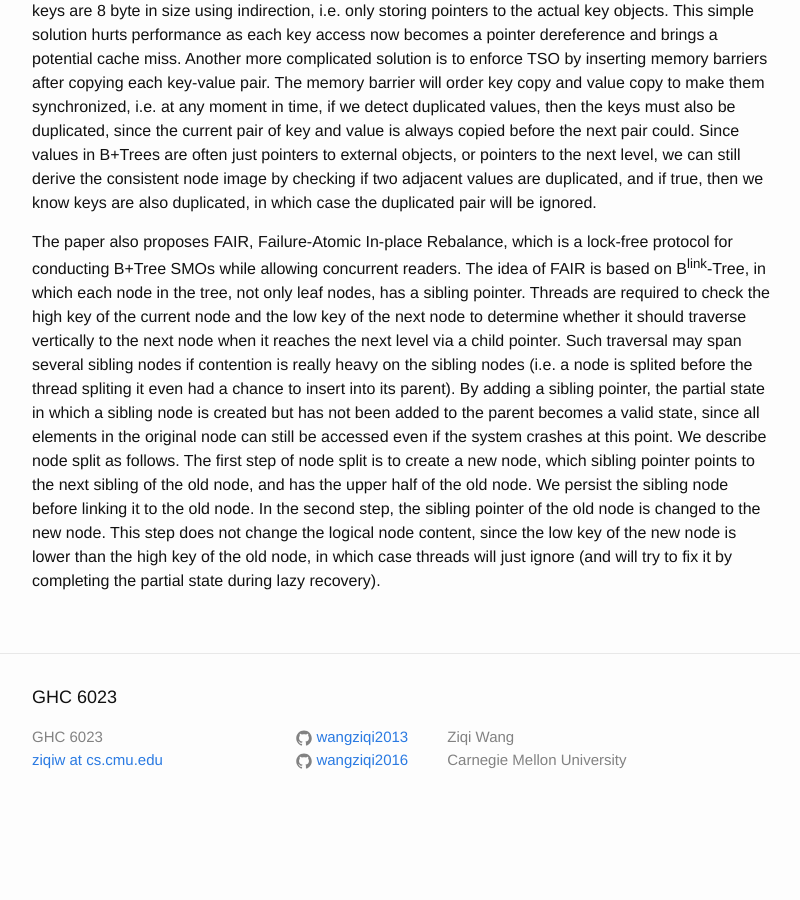
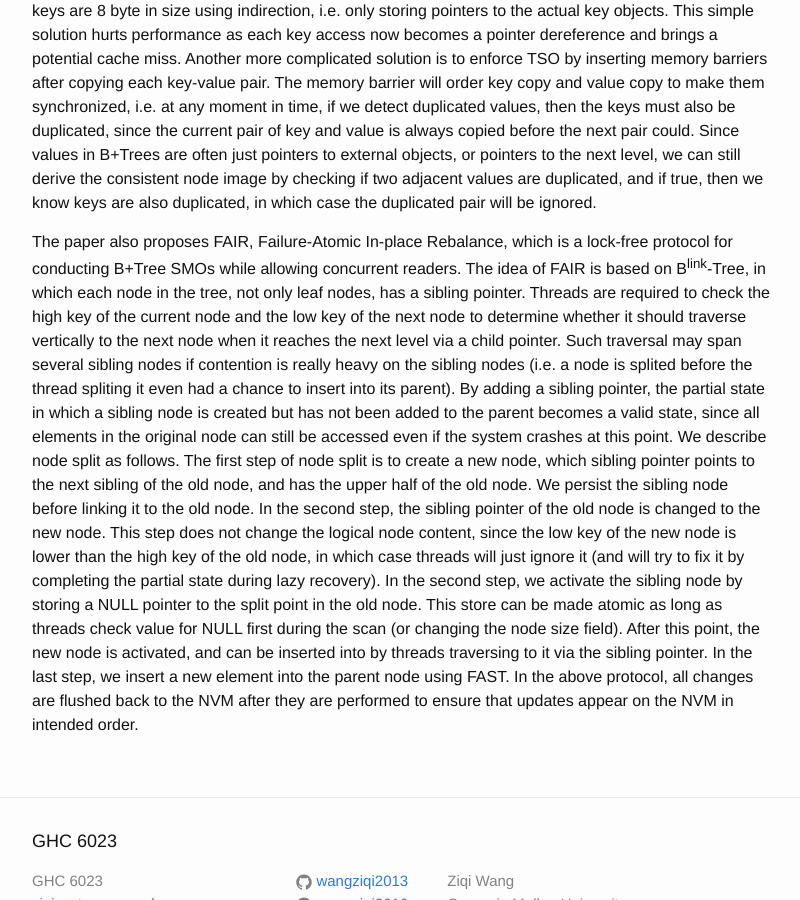
Before and after one commit to wangziqi2013/wangziqi2013.github.io, a Jekyll site: the page built from _posts/2019-11-21-fast-fair.markdown, in a window 1280 px wide and 900 px high, scrolled down 2908 px. Shown: the whole window, without its empty margins (238-1038 px from the left). Built offline with Jekyll 4.4.1, drawn with Linux system fonts in a browser that asks for light colours; before the commit the page ends 3739 px from its top, so only the background shows below that.

Commit message:
Finish split

```diff
--- a/_posts/2019-11-21-fast-fair.markdown
+++ b/_posts/2019-11-21-fast-fair.markdown
@@ -125,4 +125,9 @@ as follows. The first step of node split is to create a new node, which sibling
 the old node, and has the upper half of the old node. We persist the sibling node before linking it to the old node.
 In the second step, the sibling pointer of the old node is changed to the new node. This step does not change the
 logical node content, since the low key of the new node is lower than the high key of the old node, in which case
-threads will just ignore (and will try to fix it by completing the partial state during lazy recovery).
+threads will just ignore it (and will try to fix it by completing the partial state during lazy recovery). In the second
+step, we activate the sibling node by storing a NULL pointer to the split point in the old node. This store can be made
+atomic as long as threads check value for NULL first during the scan (or changing the node size field). After this point,
+the new node is activated, and can be inserted into by threads traversing to it via the sibling pointer. In the last step,
+we insert a new element into the parent node using FAST. In the above protocol, all changes are flushed back to the NVM
+after they are performed to ensure that updates appear on the NVM in intended order.
```
